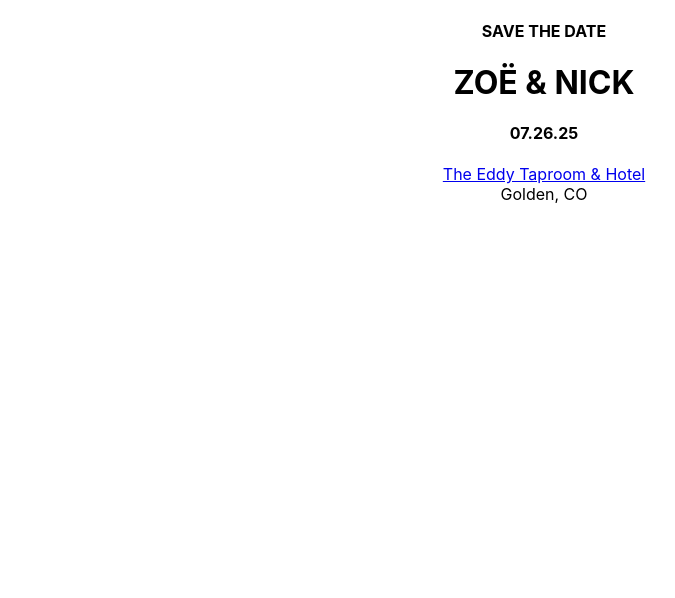
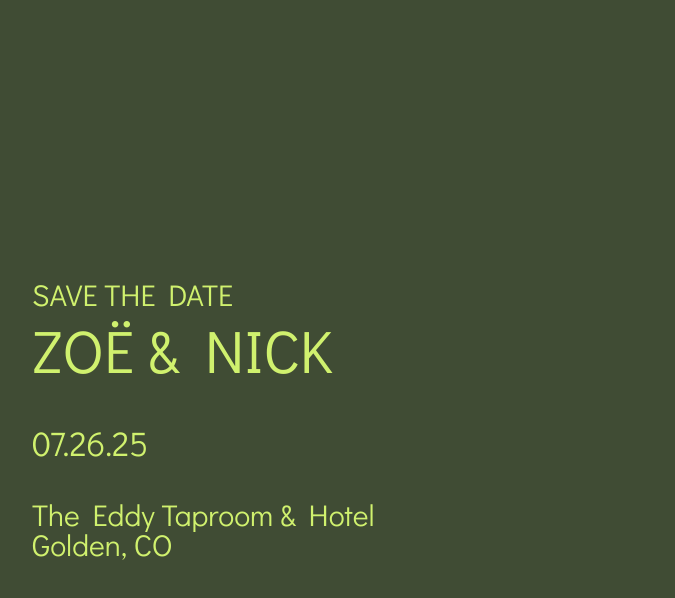
Before and after one commit to zoeheins/wedding-site, a React (Create React App) app: page / in a window 1280 px wide. Shown: the top 598 px of the page, without its empty margins (96-771 px from the left). Built offline with nearby package versions, Linux system fonts and the light colour scheme.

Commit message:
add styling

```diff
--- a/src/App.css
+++ b/src/App.css
@@ -1,15 +1,101 @@
-.App {
-  text-align: center;
+/* :root {
+  --bg: #D6D8CC;
+  --text: #BC9D38;
+} */
+
+/* :root {
+  --bg: #FE4531;
+  --text: #C3EFCA;
+} */
+
+/* :root {
+  --bg: #BEA733;
+  --text: #E0E5E9;
+} */
+
+/* :root {
+  --text: #F3F2A2;
+  --bg: #93901B;
+} */
+
+:root {
+  --text: #F3F2A2;
+  --bg: #7C7354;
 }
 
-.App-header {
-  background-color: #282c34;
-  font-family: Verdana;
+:root {
+  --bg: #FF6D2A;
+  --text: #7AC8D2;
+}
+
+:root {
+  --bg: #C4C2A9;
+  --text: #CD7C44;
+}
+
+:root {
+  --text: #D3793B;
+  --bg: #e0b390;
+}
+
+:root {
+  --bg: #404C34;
+  --text: #D0F16E;
+}
+
+body {
+  margin: 0;
+
+  -webkit-font-smoothing: antialiased;
+}
+
+.App {
+  /* background-color: #FE4531; */
+  background-color: var(--bg);
   min-height: 100vh;
   display: flex;
   flex-direction: column;
-  align-items: center;
+  align-items: left;
   justify-content: center;
-  font-size: calc(10px + 2vmin);
-  color: white;
+
+  /* text */
+  line-height: 1;
+  color: var(--text);
+  font-family: 'Didact Gothic', sans-serif;
+  text-align: left;
+  padding-left: 10%;
+
+
+  /* save the date */
+  h4 {
+    font-weight: normal;
+  }
+
+  #save-the-date {
+    font-size: 30px;
+    margin-bottom: -30px;
+  }
+
+  #date {
+    font-size: 34px;
+    margin-bottom: 10px;
+  }
+
+  /* nick & zoe */
+  h1 {
+   font-size: 60px;
+   font-weight: normal;
+   margin-bottom: 0px;
+  }
+
+
+  p {
+    font-size: 30px;
+    margin-bottom: 0px;
+  }
+
+  a {
+    color: var(--text);
+    text-decoration: none;
+  }
 }
--- a/src/index.css
+++ b/src/index.css
@@ -1,4 +1,4 @@
-body {
+/* body {
   margin: 0;
   font-family: -apple-system, BlinkMacSystemFont, 'Segoe UI', 'Roboto', 'Oxygen',
     'Ubuntu', 'Cantarell', 'Fira Sans', 'Droid Sans', 'Helvetica Neue',
@@ -10,4 +10,4 @@ body {
 code {
   font-family: source-code-pro, Menlo, Monaco, Consolas, 'Courier New',
     monospace;
-}
+} */
```
